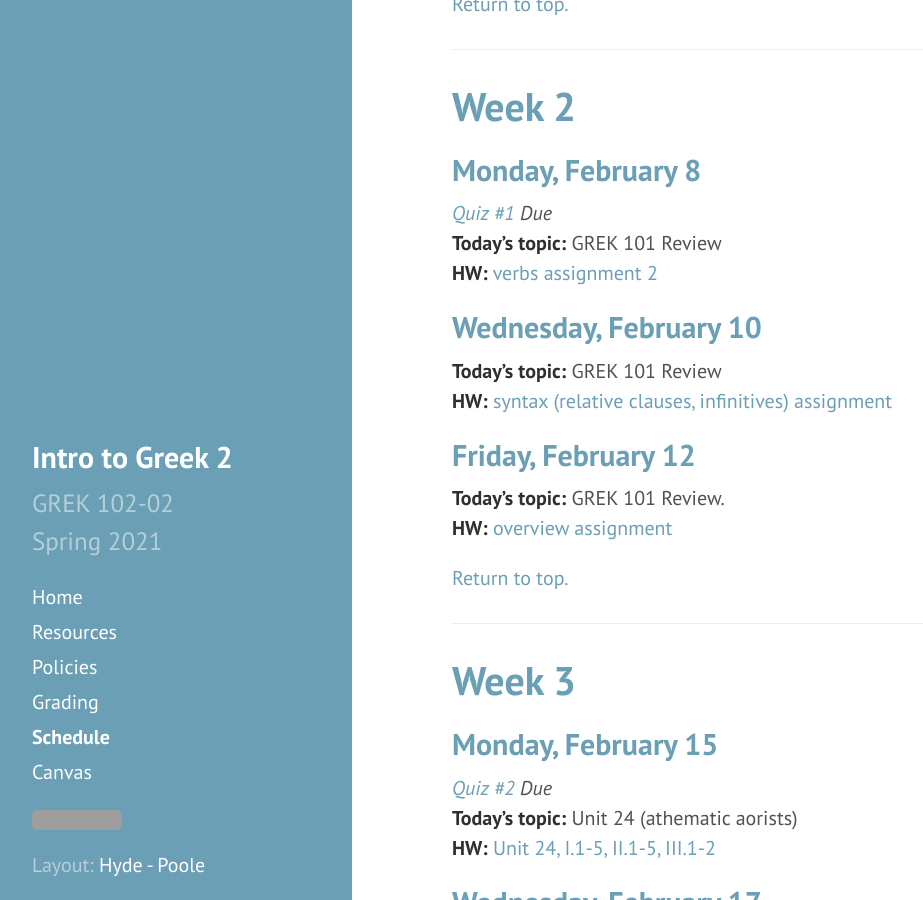
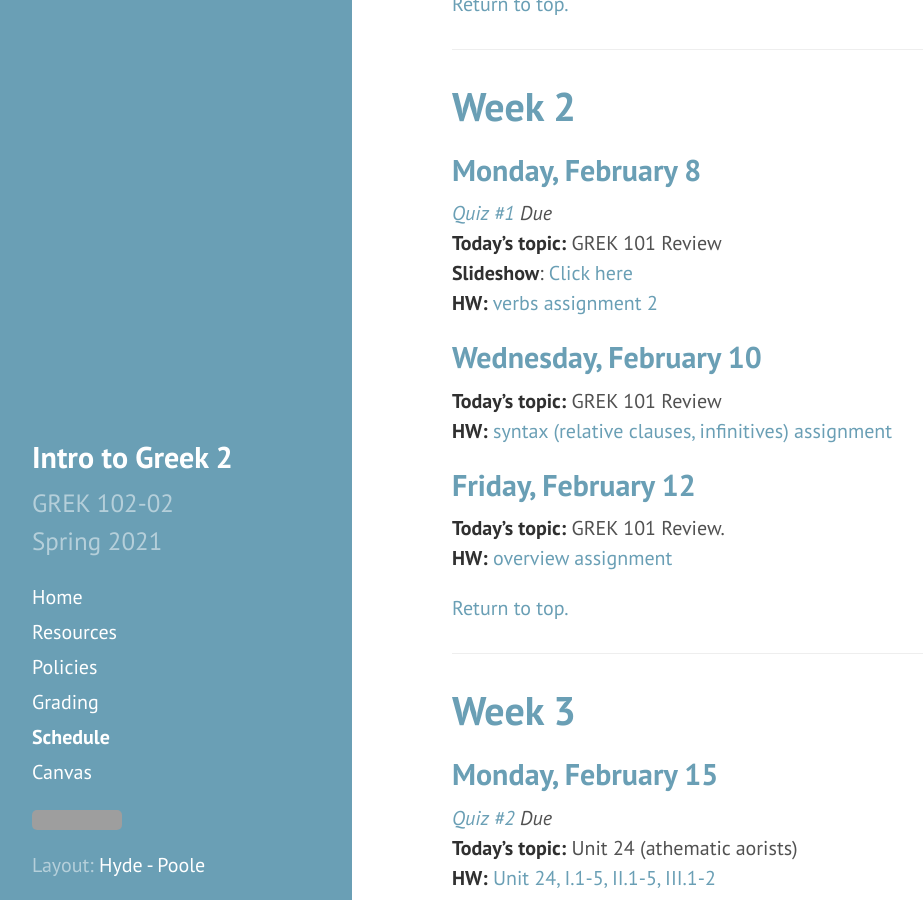
Before and after one commit to DLibatique/GREK102-S21, a Jekyll site: the page built from _pages/schedule.md, in a window 1280 px wide and 900 px high, scrolled down 1294 px. Shown: the whole window, without its empty margins (8-931 px from the left). Built offline with Jekyll 4.4.1, drawn with Linux system fonts in a browser that asks for light colours; grey boxes are pictures that could not be loaded.

Commit message:
added slideshow for week 2

```diff
--- a/_pages/schedule.md
+++ b/_pages/schedule.md
@@ -64,6 +64,7 @@
 ## Monday, February 8
 [*Quiz #1*](https://hc.instructure.com/courses/3462/assignments/30879) *Due*
 **Today's topic:** GREK 101 Review
+**Slideshow**: [Click here](https://drive.google.com/file/d/1WVZxEbeXHTkFXXVSRFrIQYmf4GLW3DEz/view?usp=sharing)
 **HW:** [verbs assignment 2](https://hc.instructure.com/courses/3462/assignments/28213)
 
 ## Wednesday, February 10
```
